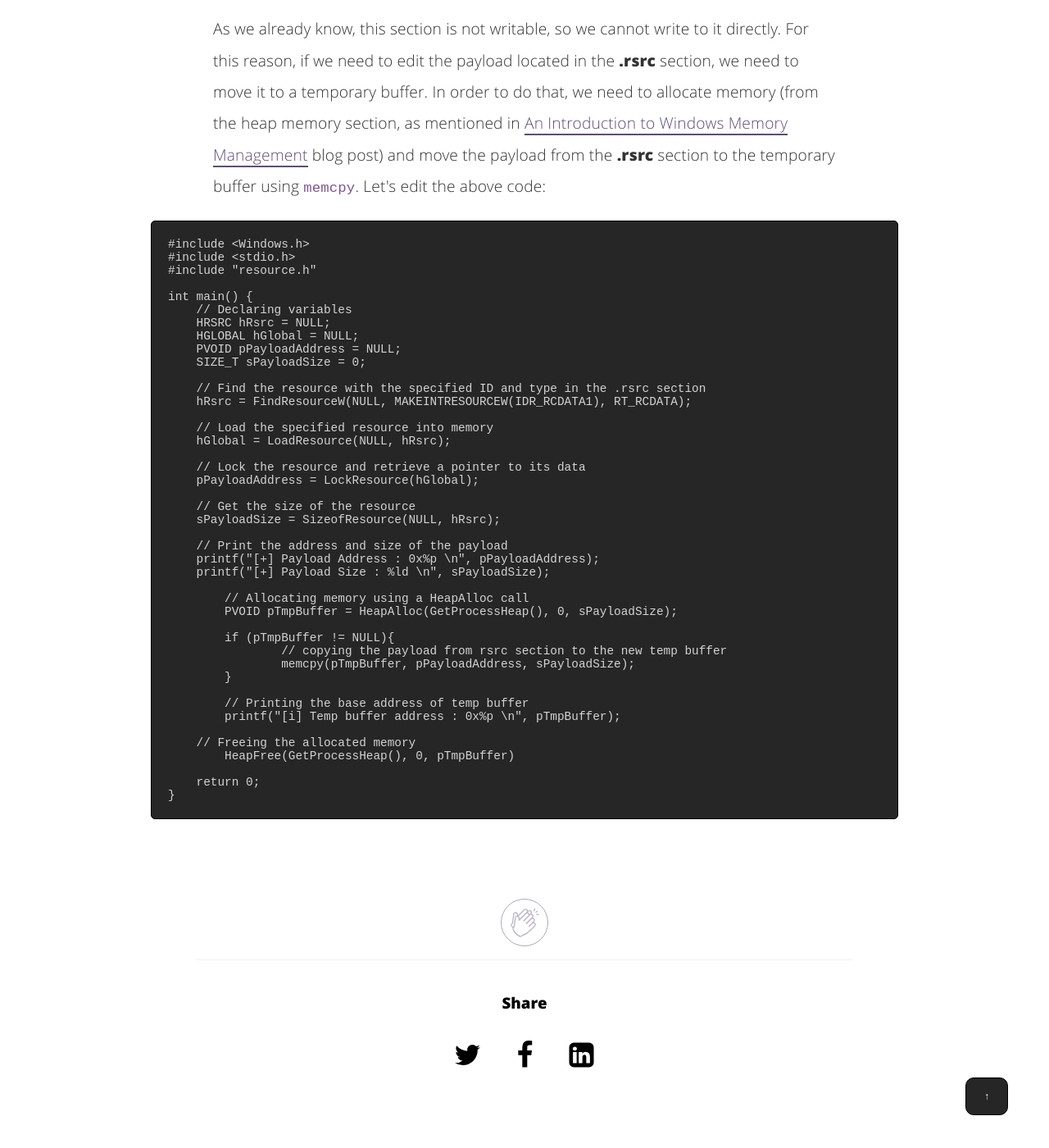
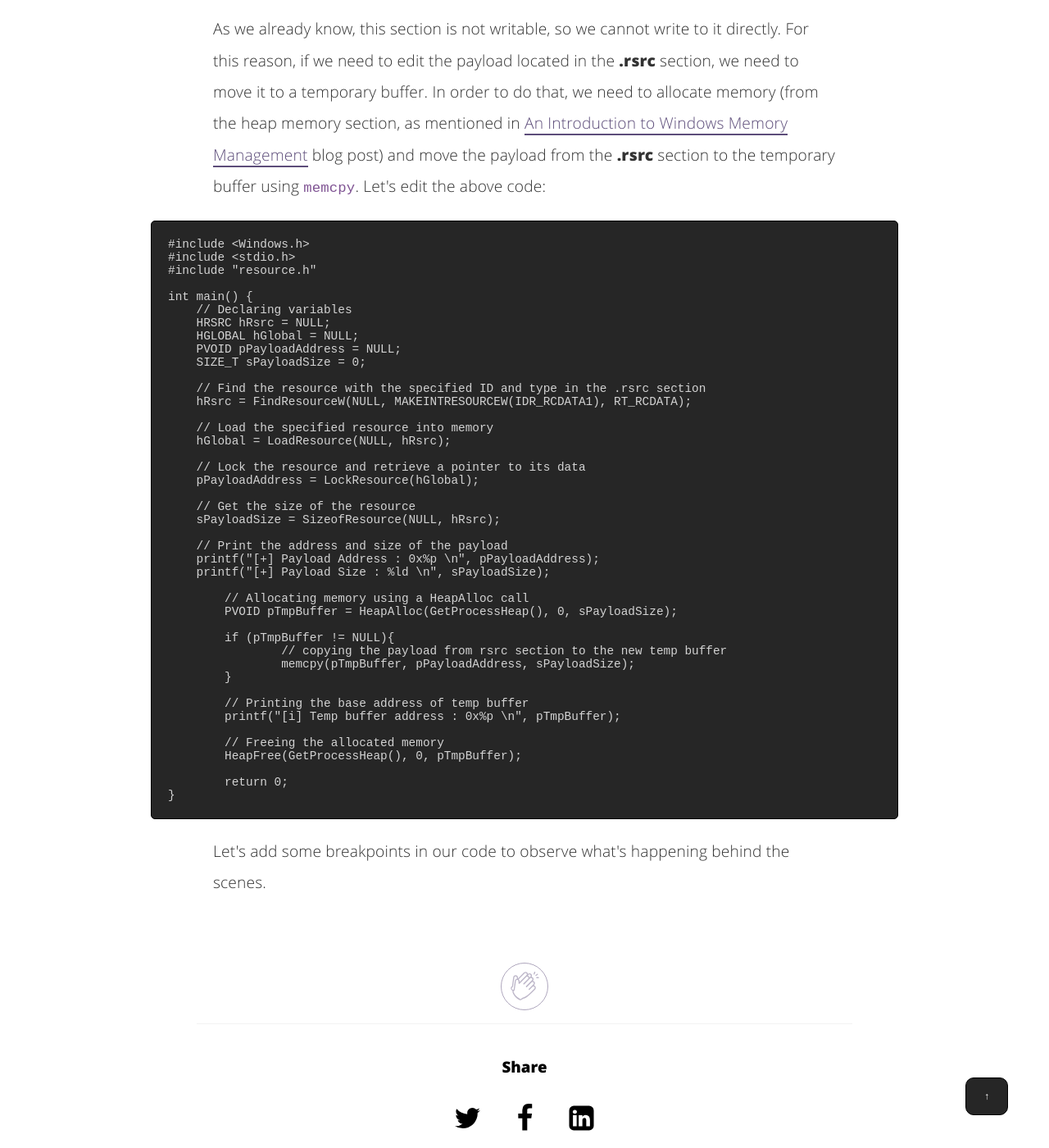
Before and after one commit to nickvourd/nickvourd.github.io, a Jekyll site: the page built from _posts/2024-04-21-the-anatomy-of-pe.md, in a window 1280 px wide and 1400 px high, scrolled down 19693 px. Shown: the whole window at 82% size. Built offline with Jekyll 4.4.1, drawn with Linux system fonts in a browser that asks for light colours.

Commit message:
Edit the anatomy of PE

````diff
--- a/_posts/2024-04-21-the-anatomy-of-pe.md
+++ b/_posts/2024-04-21-the-anatomy-of-pe.md
@@ -481,12 +481,14 @@
 	// Printing the base address of temp buffer
 	printf("[i] Temp buffer address : 0x%p \n", pTmpBuffer);
 
-    // Freeing the allocated memory
-	HeapFree(GetProcessHeap(), 0, pTmpBuffer)
+	// Freeing the allocated memory
+	HeapFree(GetProcessHeap(), 0, pTmpBuffer);
 
-    return 0;
+	return 0;
 }
 ```
+
+<p>Let's add some breakpoints in our code to observe what's happening behind the scenes.</p>
 
 
 
````
